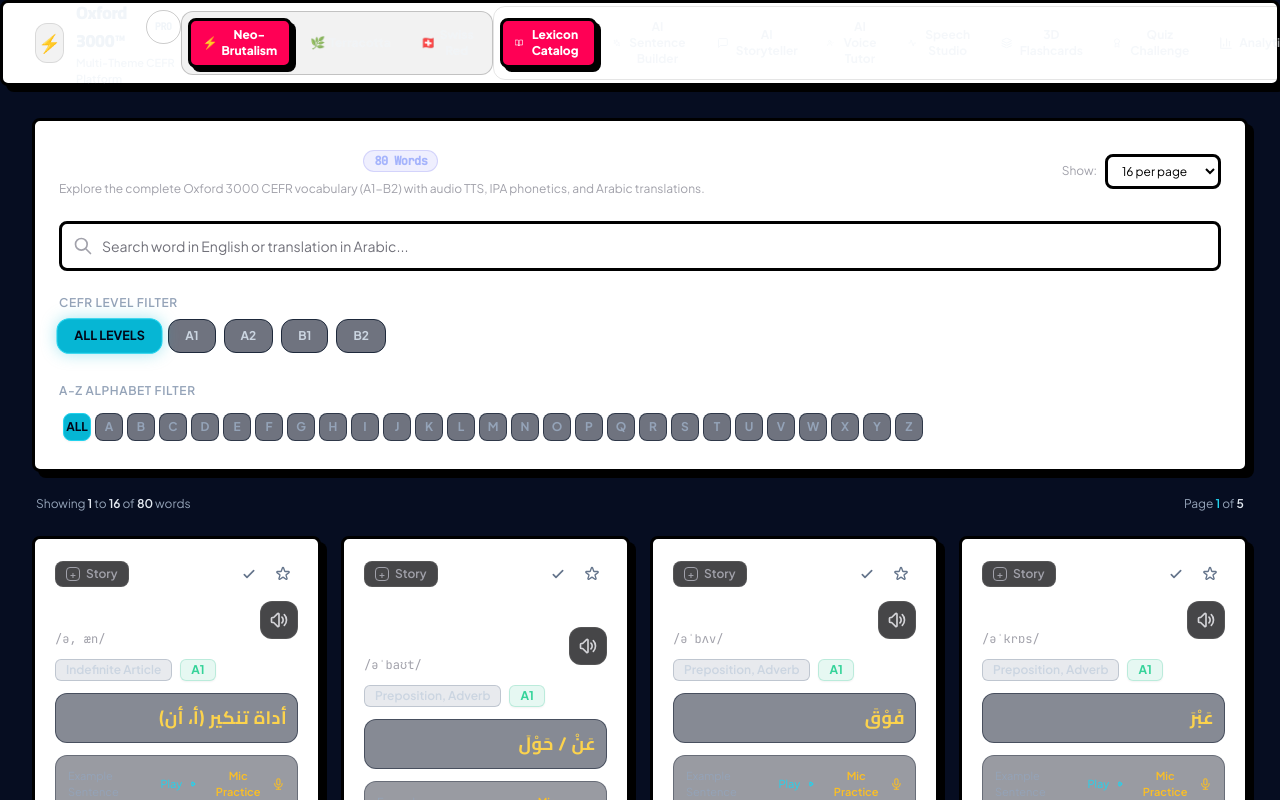
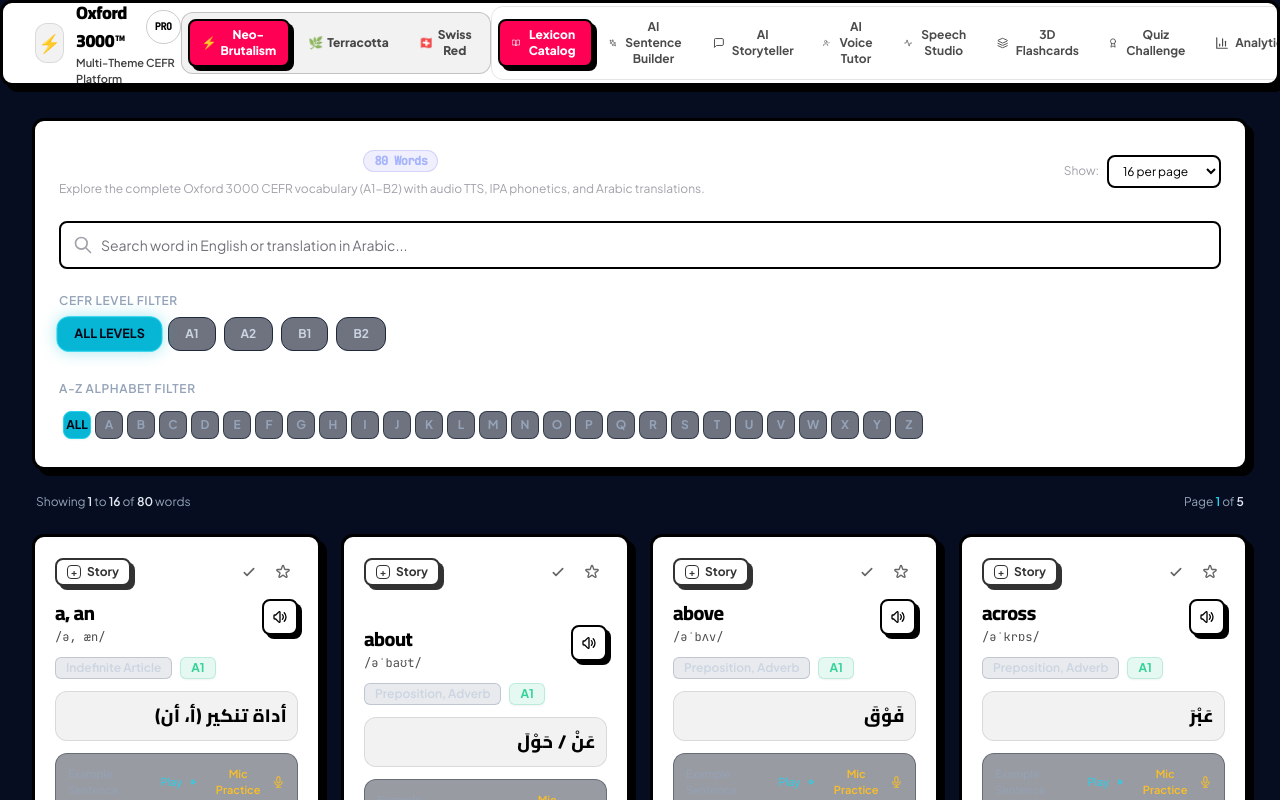
Before and after one commit to m7mdxzx9/oxford-3000-platform, a React (Vite) app: page / in a window 1280 px wide. Shown: the top 800 px of the page. Built offline with nearby package versions, Linux system fonts and the light colour scheme.

Commit message:
Precision UI Refactoring & Dynamic Theme Engine: Scoped CSS variable tokens (--bg-page, --bg-card, --bg-accent), eliminated hardcoded color utilities, and enforced card containment padding

```diff
--- a/src/components/LexiconGrid.jsx
+++ b/src/components/LexiconGrid.jsx
@@ -136,11 +136,11 @@ const LexiconCard = React.memo(({ wordObj, onCardClick }) => {
   return (
     <div
       onClick={() => onCardClick && onCardClick(wordObj)}
-      className={`group relative flex flex-col justify-between p-5 rounded-2xl cursor-pointer transition-all duration-300 glass-card-interactive ${
+      className={`card-theme-target group relative flex flex-col justify-between p-5 pb-6 rounded-2xl cursor-pointer transition-all duration-300 glass-card-interactive ${
         selected
-          ? 'ring-2 ring-indigo-500/80 bg-indigo-950/20 border-indigo-500/40 shadow-lg shadow-indigo-500/10'
+          ? 'ring-2 ring-indigo-500/80 border-indigo-500/60 shadow-lg'
           : mastered
-          ? 'border-emerald-500/30 bg-emerald-950/10'
+          ? 'border-emerald-500/50'
           : ''
       }`}
     >
@@ -151,8 +151,8 @@ const LexiconCard = React.memo(({ wordObj, onCardClick }) => {
           onClick={handleSelectWord}
           className={`flex items-center space-x-1.5 px-2.5 py-1 rounded-lg text-xs font-semibold border transition-all ${
             selected
-              ? 'bg-indigo-600 text-white border-indigo-500 shadow-sm'
-              : 'bg-zinc-900/80 text-zinc-400 border-white/[0.08] hover:border-indigo-500/40 hover:text-indigo-300'
+              ? 'theme-btn-primary'
+              : 'theme-btn-secondary opacity-80 hover:opacity-100'
           }`}
           title={selected ? 'Remove from Storyteller' : 'Select for AI Storyteller (Max 5)'}
         >
@@ -172,8 +172,8 @@ const LexiconCard = React.memo(({ wordObj, onCardClick }) => {
             }}
             className={`p-1.5 rounded-lg border transition-all ${
               mastered
-                ? 'bg-emerald-500/20 text-emerald-400 border-emerald-500/40 shadow-[0_0_10px_rgba(16,185,129,0.2)]'
-                : 'text-slate-500 hover:text-emerald-400 hover:bg-slate-800/60 border-transparent'
+                ? 'bg-emerald-500/20 text-emerald-600 border-emerald-500/40'
+                : 'opacity-60 hover:opacity-100 hover:bg-black/5 border-transparent'
             }`}
             title={mastered ? 'Marked as Mastered' : 'Mark as Mastered'}
           >
@@ -190,8 +190,8 @@ const LexiconCard = React.memo(({ wordObj, onCardClick }) => {
             }}
             className={`p-1.5 rounded-lg border transition-all ${
               favorited
-                ? 'bg-amber-500/20 text-amber-400 border-amber-500/40 shadow-[0_0_10px_rgba(245,158,11,0.2)]'
-                : 'text-slate-500 hover:text-amber-400 hover:bg-slate-800/60 border-transparent'
+                ? 'bg-amber-500/20 text-amber-600 border-amber-500/40'
+                : 'opacity-60 hover:opacity-100 hover:bg-black/5 border-transparent'
             }`}
             title={favorited ? 'Remove from Favorites' : 'Add to Favorites'}
           >
@@ -217,11 +217,11 @@ const LexiconCard = React.memo(({ wordObj, onCardClick }) => {
         {/* Word Title & Audio Play Button */}
         <div className="flex items-start justify-between gap-2">
           <div>
-            <h3 dir="ltr" className="ltr-isolate text-xl font-bold text-white tracking-tight group-hover:text-indigo-300 transition-colors">
+            <h3 dir="ltr" className="ltr-isolate text-xl font-extrabold tracking-tight transition-colors">
               {wordObj.word}
             </h3>
             {wordObj.ipa && (
-              <p dir="ltr" className="ltr-isolate text-xs font-mono text-zinc-400 mt-0.5">
+              <p dir="ltr" className="ltr-isolate text-xs font-mono opacity-70 mt-0.5">
                 {wordObj.ipa}
               </p>
             )}
@@ -233,12 +233,12 @@ const LexiconCard = React.memo(({ wordObj, onCardClick }) => {
             disabled={isPlayingWord}
             className={`p-2 rounded-xl border transition-all ${
               isPlayingWord
-                ? 'bg-indigo-600 text-white border-indigo-400 animate-pulse'
-                : 'bg-zinc-900/80 text-zinc-300 border-white/[0.08] hover:bg-indigo-500/10 hover:border-indigo-500/40 hover:text-indigo-300'
+                ? 'theme-btn-primary animate-pulse'
+                : 'theme-btn-secondary'
             }`}
             title="Listen to pronunciation (TTS)"
           >
-            <svg className="w-5 h-5" fill="none" stroke="currentColor" viewBox="0 0 24 24">
+            <svg className="w-4 h-4" fill="none" stroke="currentColor" viewBox="0 0 24 24">
               <path
                 strokeLinecap="round"
                 strokeLinejoin="round"
@@ -263,8 +263,8 @@ const LexiconCard = React.memo(({ wordObj, onCardClick }) => {
         </div>
 
         {/* Arabic Translation Block (RTL Isolated) */}
-        <div dir="rtl" className="rtl-text rtl-isolate bg-slate-900/50 p-2.5 rounded-xl border border-slate-800/60 mt-2">
-          <p className="text-lg font-bold text-amber-300 tracking-wide font-arabic">
+        <div dir="rtl" className="rtl-text rtl-isolate p-2.5 rounded-xl border border-black/10 mt-2 bg-black/5">
+          <p className="text-lg font-extrabold tracking-wide font-arabic">
             {wordObj.arabic}
           </p>
         </div>
--- a/src/index.css
+++ b/src/index.css
@@ -1,108 +1,94 @@
-@import url('https://fonts.googleapis.com/css2?family=Amiri:ital,wght@0,400;0,700;1,400&family=Cairo:wght@400;600;700;800;900&family=Cinzel:wght@500;700;900&family=Plus+Jakarta+Sans:wght@400;600;700;800&family=Tajawal:wght@400;500;700;800;900&display=swap');
+@import url('https://fonts.googleapis.com/css2?family=Amiri:ital,wght@0,400;0,700;1,400&family=Cairo:wght@400;600;700;800;900&family=Cinzel:wght@500;700;900&family=Inter:wght@400;500;600;700;800&family=Plus+Jakarta+Sans:wght@400;600;700;800&family=Tajawal:wght@400;500;700;800;900&display=swap');
 
 @tailwind base;
 @tailwind components;
 @tailwind utilities;
 
 /* =========================================================
-   DYNAMIC MULTI-THEME ENGINE (Brutalism, Organic, Swiss)
+   PRECISION DYNAMIC THEME ENGINE & CSS TOKENS
    ========================================================= */
 
-/* ---------------------------------------------------------
-   THEME 1: NEO-BRUTALISM (data-theme="brutalism")
-   High contrast, 3.5px solid black borders, 6px offset shadows, neon pop
-   --------------------------------------------------------- */
+/* Theme 1: Neo-Brutalism (data-theme="brutalism") */
 :root,
-[data-theme="brutalism"] {
-  --bg-main: #FEF08A;
+:root[data-theme="brutalism"] {
+  --bg-page: #FEF08A;
+  --bg-card: #FFFFFF;
+  --bg-surface: #FEE2E2;
+  --bg-accent: #FF0055;
+  --bg-accent-hover: #E6004C;
   --text-main: #000000;
-  --text-muted: #1e1e1e;
-  --card-bg: #FFFFFF;
-  --card-border: 3.5px solid #000000;
-  --card-shadow: 6px 6px 0px #000000;
-  --accent-primary: #FF0055;
-  --accent-secondary: #00F0FF;
-  --accent-text: #FFFFFF;
-  --badge-bg: #00F0FF;
-  --badge-text: #000000;
-  --font-heading: 'Cairo', 'Tajawal', sans-serif;
-  --font-body: 'Tajawal', 'Cairo', sans-serif;
+  --text-muted: #333333;
+  --text-accent: #FFFFFF;
+  --border-card: 3.5px solid #000000;
+  --border-input: 2.5px solid #000000;
+  --shadow-card: 6px 6px 0px #000000;
+  --shadow-btn: 4px 4px 0px #000000;
+  --radius-card: 0.75rem;
+  --radius-btn: 0.5rem;
+  --font-family: 'Cairo', 'Tajawal', sans-serif;
   --font-arabic: 'Cairo', sans-serif;
-  --radius-card: 0.5rem;
-  --radius-btn: 0.5rem;
-  --btn-shadow: 4px 4px 0px #000000;
-  --btn-active-shadow: 0px 0px 0px #000000;
-  --header-bg: #FEF08A;
-  --input-bg: #FFFFFF;
 }
 
-/* ---------------------------------------------------------
-   THEME 2: ORGANIC TERRACOTTA (data-theme="organic")
-   Warm cream, terracotta red/orange, asymmetric radii, serif luxury
-   --------------------------------------------------------- */
-[data-theme="organic"] {
-  --bg-main: #FDFBF7;
+/* Theme 2: Organic Terracotta (data-theme="organic") */
+:root[data-theme="organic"] {
+  --bg-page: #FDFBF7;
+  --bg-card: #F5EFE6;
+  --bg-surface: #EADBC8;
+  --bg-accent: #D96B43;
+  --bg-accent-hover: #C25A34;
   --text-main: #2C221E;
-  --text-muted: #6e5e56;
-  --card-bg: #F5EFE6;
-  --card-border: 1px solid #E6DCCF;
-  --card-shadow: 0 8px 24px rgba(184, 115, 51, 0.08);
-  --accent-primary: #D96B43;
-  --accent-secondary: #8C4A32;
-  --accent-text: #FFFFFF;
-  --badge-bg: #EADBC8;
-  --badge-text: #2C221E;
-  --font-heading: 'Cinzel', 'Amiri', serif;
-  --font-body: 'Tajawal', sans-serif;
+  --text-muted: #6B584C;
+  --text-accent: #FFFFFF;
+  --border-card: 1px solid #E6DCCF;
+  --border-input: 1px solid #D8C8B8;
+  --shadow-card: 0 4px 20px rgba(184, 115, 51, 0.08);
+  --shadow-btn: 0 2px 8px rgba(217, 107, 67, 0.15);
+  --radius-card: 1.75rem 0.5rem 1.75rem 0.5rem;
+  --radius-btn: 1.25rem 0.5rem;
+  --font-family: 'Tajawal', 'Amiri', sans-serif;
   --font-arabic: 'Amiri', serif;
-  --radius-card: 1.75rem 0.5rem 1.75rem 0.5rem;
-  --radius-btn: 1.5rem 0.5rem;
-  --btn-shadow: 0 4px 14px rgba(217, 107, 67, 0.2);
-  --btn-active-shadow: none;
-  --header-bg: rgba(253, 251, 247, 0.9);
-  --input-bg: #FFFFFF;
 }
 
-/* ---------------------------------------------------------
-   THEME 3: SWISS MINIMALIST (data-theme="swiss")
-   Pure white, top 4px Swiss red border, zero shadow, sharp precision
-   --------------------------------------------------------- */
-[data-theme="swiss"] {
-  --bg-main: #FFFFFF;
+/* Theme 3: Swiss Minimalist (data-theme="swiss") */
+:root[data-theme="swiss"] {
+  --bg-page: #FFFFFF;
+  --bg-card: #F4F4F5;
+  --bg-surface: #E4E4E7;
+  --bg-accent: #DC2626;
+  --bg-accent-hover: #B91C1C;
   --text-main: #000000;
   --text-muted: #52525B;
-  --card-bg: #F4F4F5;
-  --card-border: 1px solid #E4E4E7;
-  --card-top-border: 4px solid #DC2626;
-  --card-shadow: none;
-  --accent-primary: #DC2626;
-  --accent-secondary: #000000;
-  --accent-text: #FFFFFF;
-  --badge-bg: #E4E4E7;
-  --badge-text: #000000;
-  --font-heading: 'Cairo', 'Plus Jakarta Sans', sans-serif;
-  --font-body: 'Plus Jakarta Sans', 'Tajawal', sans-serif;
-  --font-arabic: 'Tajawal', sans-serif;
+  --text-accent: #FFFFFF;
+  --border-card: 1px solid #E4E4E7;
+  --border-input: 1px solid #D4D4D8;
+  --shadow-card: none;
+  --shadow-btn: none;
   --radius-card: 0.25rem;
   --radius-btn: 0.25rem;
-  --btn-shadow: none;
-  --btn-active-shadow: none;
-  --header-bg: #FFFFFF;
-  --input-bg: #FFFFFF;
+  --font-family: 'Cairo', 'Inter', sans-serif;
+  --font-arabic: 'Tajawal', sans-serif;
+}
+
+/* Swiss Card Special Accent Top Border */
+:root[data-theme="swiss"] .card-theme-target,
+:root[data-theme="swiss"] .glass-panel,
+:root[data-theme="swiss"] .glass-card,
+:root[data-theme="swiss"] .glass-card-interactive {
+  border-top: 4px solid var(--bg-accent) !important;
 }
 
 /* Global Applied Theme Styles */
 body {
-  background-color: var(--bg-main);
+  background-color: var(--bg-page);
   color: var(--text-main);
-  font-family: var(--font-body);
+  font-family: var(--font-family);
   transition: background-color 0.3s ease, color 0.3s ease;
   overflow-x: hidden;
   -webkit-font-smoothing: antialiased;
 }
 
 h1, h2, h3, h4, h5, h6 {
-  font-family: var(--font-heading);
+  font-family: var(--font-family);
 }
 
 @layer utilities {
@@ -125,59 +111,22 @@ h1, h2, h3, h4, h5, h6 {
     font-family: var(--font-arabic) !important;
   }
 
-  /* Universal Theme Responsive Component Classes */
-  .glass-panel {
-    background-color: var(--card-bg);
-    border: var(--card-border);
-    border-top: var(--card-top-border, var(--card-border));
-    box-shadow: var(--card-shadow);
-    border-radius: var(--radius-card);
-    transition: all 0.3s cubic-bezier(0.16, 1, 0.3, 1);
-  }
-
+  /* Structural Scoped CSS Variable Panels & Cards */
+  .glass-panel,
   .glass-card,
-  .glass-card-interactive {
-    background-color: var(--card-bg);
-    border: var(--card-border);
-    border-top: var(--card-top-border, var(--card-border));
-    box-shadow: var(--card-shadow);
+  .glass-card-interactive,
+  .card-theme-target {
+    background-color: var(--bg-card);
+    border: var(--border-card);
+    box-shadow: var(--shadow-card);
     border-radius: var(--radius-card);
     color: var(--text-main);
     transition: all 0.25s cubic-bezier(0.16, 1, 0.3, 1);
   }
 
-  .glass-card-interactive:hover {
-    transform: translateY(-2px);
-  }
-
-  /* Neo-Brutalism Specific Button Hover / Press Effects */
-  [data-theme="brutalism"] .glass-card-interactive:hover,
-  [data-theme="brutalism"] .theme-btn:hover {
-    box-shadow: 8px 8px 0px #000000;
-    transform: translate(-2px, -2px);
-  }
-
-  [data-theme="brutalism"] .glass-card-interactive:active,
-  [data-theme="brutalism"] .theme-btn:active {
-    box-shadow: 2px 2px 0px #000000;
-    transform: translate(2px, 2px);
-  }
-
-  /* Organic Terracotta Hover Effects */
-  [data-theme="organic"] .glass-card-interactive:hover {
-    border-color: var(--accent-primary);
-    box-shadow: 0 12px 30px rgba(217, 107, 67, 0.15);
-  }
-
-  /* Swiss Minimalist Hover Effects */
-  [data-theme="swiss"] .glass-card-interactive:hover {
-    border-color: #000000;
-    background-color: #FFFFFF;
-  }
-
   .glass-input {
-    background-color: var(--input-bg);
-    border: var(--card-border);
+    background-color: var(--bg-card);
+    border: var(--border-input);
     border-radius: var(--radius-btn);
     color: var(--text-main);
     transition: all 0.2s ease;
@@ -185,27 +134,53 @@ h1, h2, h3, h4, h5, h6 {
 
   .glass-input:focus {
     outline: none;
-    border-color: var(--accent-primary);
+    border-color: var(--bg-accent);
   }
 
+  /* Scoped Dynamic Buttons */
   .theme-btn-primary {
-    background-color: var(--accent-primary);
-    color: var(--accent-text);
-    border: var(--card-border);
+    background-color: var(--bg-accent);
+    color: var(--text-accent);
+    border: var(--border-input);
     border-radius: var(--radius-btn);
-    box-shadow: var(--btn-shadow);
+    box-shadow: var(--shadow-btn);
     font-weight: 800;
     transition: all 0.2s ease;
   }
 
+  .theme-btn-primary:hover {
+    background-color: var(--bg-accent-hover);
+  }
+
   .theme-btn-secondary {
-    background-color: var(--card-bg);
+    background-color: var(--bg-card);
     color: var(--text-main);
-    border: var(--card-border);
+    border: var(--border-input);
     border-radius: var(--radius-btn);
-    box-shadow: var(--btn-shadow);
+    box-shadow: var(--shadow-btn);
     font-weight: 700;
     transition: all 0.2s ease;
+  }
+
+  /* Neo-Brutalism Tactile Press Mechanics */
+  :root[data-theme="brutalism"] .theme-btn-primary:hover,
+  :root[data-theme="brutalism"] .theme-btn-secondary:hover,
+  :root[data-theme="brutalism"] .glass-card-interactive:hover {
+    box-shadow: 8px 8px 0px #000000;
+    transform: translate(-2px, -2px);
+  }
+
+  :root[data-theme="brutalism"] .theme-btn-primary:active,
+  :root[data-theme="brutalism"] .theme-btn-secondary:active,
+  :root[data-theme="brutalism"] .glass-card-interactive:active {
+    box-shadow: 2px 2px 0px #000000;
+    transform: translate(2px, 2px);
+  }
+
+  /* Swiss Minimalist Invert Hover Mechanics */
+  :root[data-theme="swiss"] .glass-card-interactive:hover {
+    border-color: #000000;
+    background-color: #FFFFFF;
   }
 }
 
@@ -215,7 +190,7 @@ h1, h2, h3, h4, h5, h6 {
   height: 8px;
 }
 ::-webkit-scrollbar-track {
-  background: var(--bg-main);
+  background: var(--bg-page);
 }
 ::-webkit-scrollbar-thumb {
   background: var(--text-muted);
```
